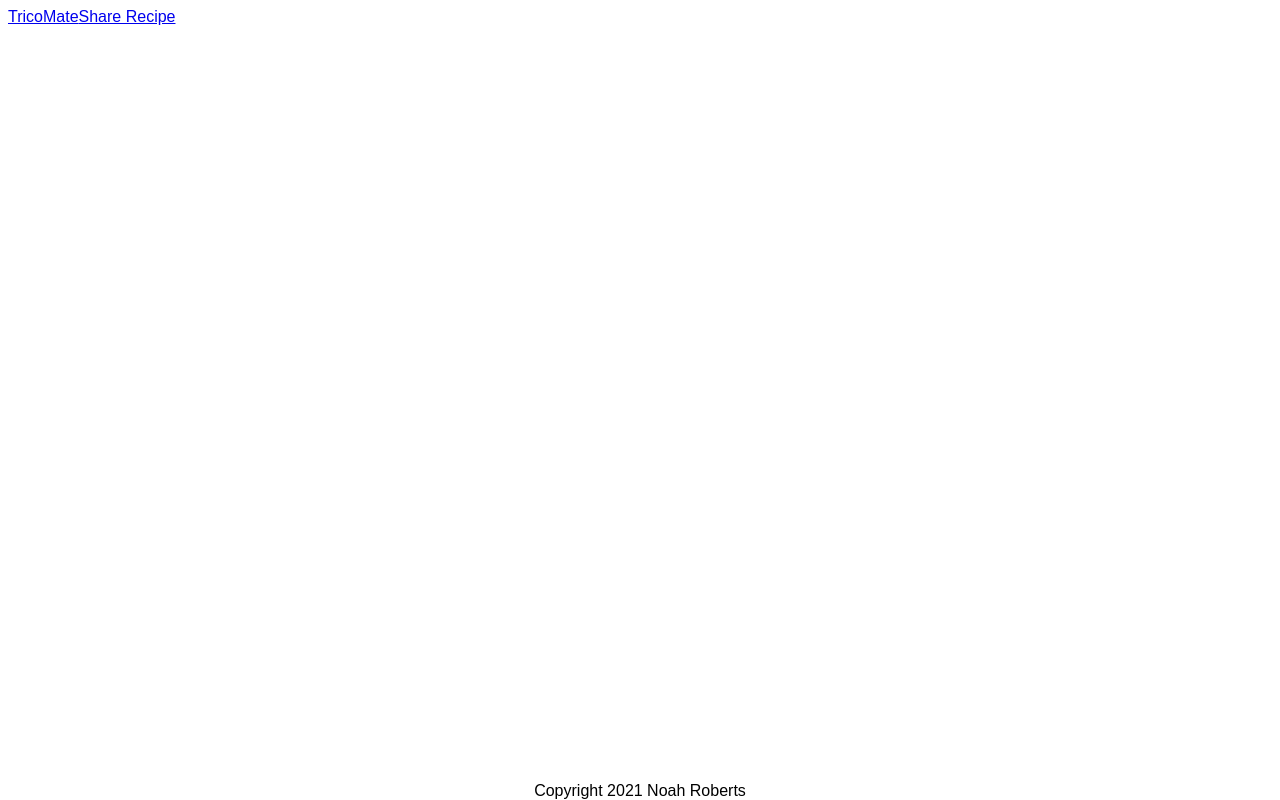
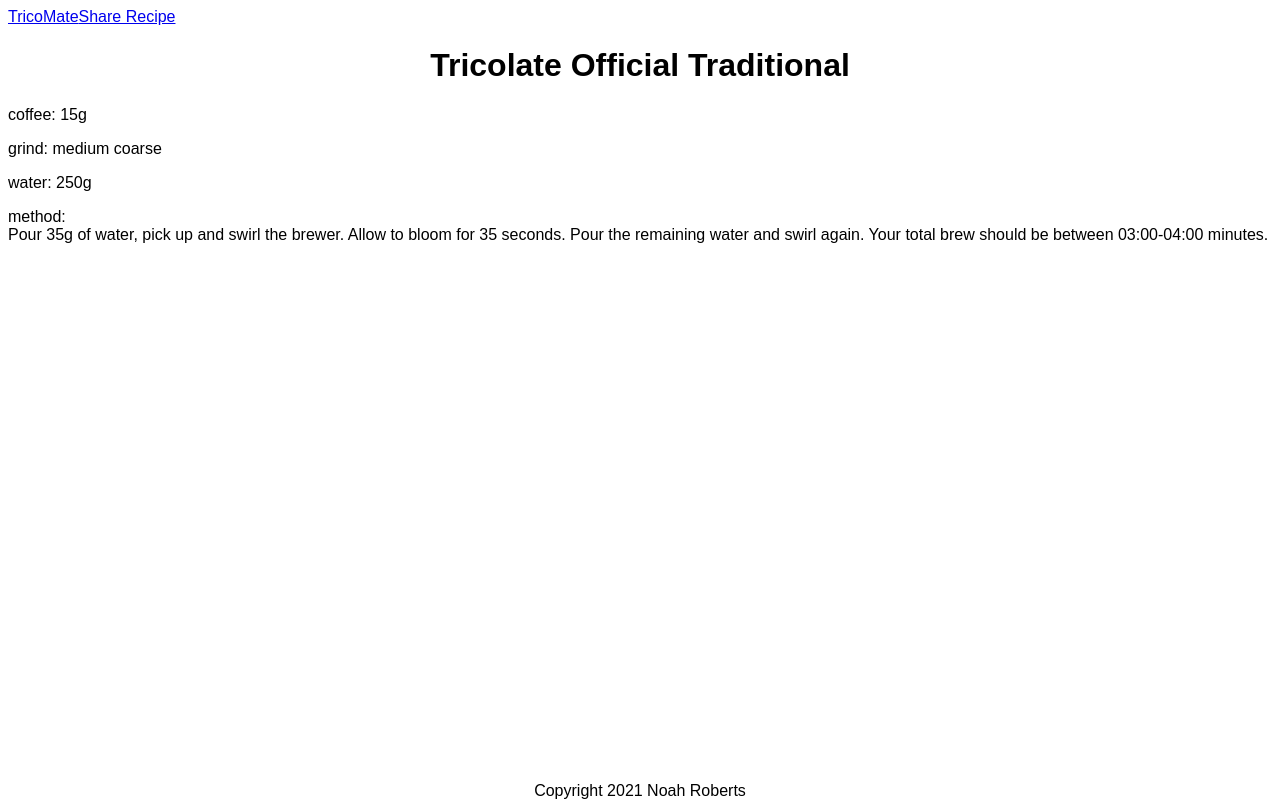
Before and after one commit to noahthedev/tricolate-client, a React (Create React App) app: page /recipes/0 in a window 1280 px wide. Built offline with nearby package versions, Linux system fonts and the light colour scheme.

Commit message:
router working

```diff
--- a/src/App/App.js
+++ b/src/App/App.js
@@ -2,7 +2,8 @@ import React from 'react'
 import NavBar from '../NavBar/NavBar'
 import Home from '../Home/Home'
 import CreateRecipe from '../CreateRecipe/CreateRecipe'
-import { Route, Link } from 'react-router-dom'
+import RecipePage from '../RecipePage/RecipePage'
+import { Route } from 'react-router-dom'
 import './App.css'
 
 export default class App extends React.Component {
@@ -13,6 +14,7 @@ export default class App extends React.Component {
         <NavBar/>
         <Route exact path="/" component={Home}/>
         <Route path="/createrecipe" component={CreateRecipe} />
+        <Route path="/recipes/:recipeId" component ={RecipePage}/>
         <footer>Copyright 2021 Noah Roberts</footer>
       </div>
     )
--- a/src/Recipe/Recipe.js
+++ b/src/Recipe/Recipe.js
@@ -1,10 +1,15 @@
 import React from 'react'
+import { Link } from 'react-router-dom'
 
 export default class Recipe extends React.Component {
   render() {
     return (
       <>
-        <h2>{this.props.name}</h2>
+        <h2>
+          <Link to={`/recipes/${this.props.id}`}>
+            {this.props.name}
+          </Link>
+        </h2>
         <p>{this.props.abstract}</p>
       </>
     )
--- a/src/RecipeList/RecipeList.js
+++ b/src/RecipeList/RecipeList.js
@@ -7,6 +7,7 @@ export default class RecipeList extends React.Component {
     const recipes = Object.keys(RECIPES).map((idx) => {
       return (
         <Recipe
+          id={idx}
           name={RECIPES[idx].title}
           abstract={RECIPES[idx].abstract}
         />
--- a/src/RecipePage/RecipePage.js
+++ b/src/RecipePage/RecipePage.js
@@ -3,22 +3,15 @@ import RECIPES from '../store'
 
 export default class RecipePage extends React.Component {
   render() {
+    const { recipeId } = this.props.match.params
+    const recipe = RECIPES[recipeId]
     return (
       <>
-      <h1>title</h1>
-      <p>coffee</p>
-      <p>grind</p>
-      <p>water</p>
-      <ul>
-        <li>
-          <h3>Step 1</h3>
-          <p>Pour 35g of water, pick up and swirl the brewer. Allow to bloom for 35 seconds.</p>
-        </li>
-        <li>
-          <h3>Step 2</h3>
-          <p>Pour remaining water and swirl again. Your total brew should be between 03:00-04:00 minutes.</p>
-        </li>
-      </ul>
+        <h1>{recipe.title}</h1>
+        <p>coffee: {recipe.coffee}g</p>
+        <p>grind: {recipe.grind}</p>
+        <p>water: {recipe.water}g</p>
+        <p>method:<br/>{recipe.method}</p>
       </>
     )
   }
--- a/src/store.js
+++ b/src/store.js
@@ -1,5 +1,6 @@
 const RECIPES = [
     {
+      id: 1,
       title: 'Tricolate Official Traditional',
       abstract: 'A Tricolate recipe using a traditional pourover brew ratio.',
       coffee: '15',
@@ -8,6 +9,7 @@ const RECIPES = [
       method: 'Pour 35g of water, pick up and swirl the brewer. Allow to bloom for 35 seconds. Pour the remaining water and swirl again. Your total brew should be between 03:00-04:00 minutes.'
     },
     {
+      id: 2,
       title: 'Tricolate Official High Extraction',
       abstract: 'A Tricolate recipe using a high extraction brew ratio.',
       coffee: '10',
```
